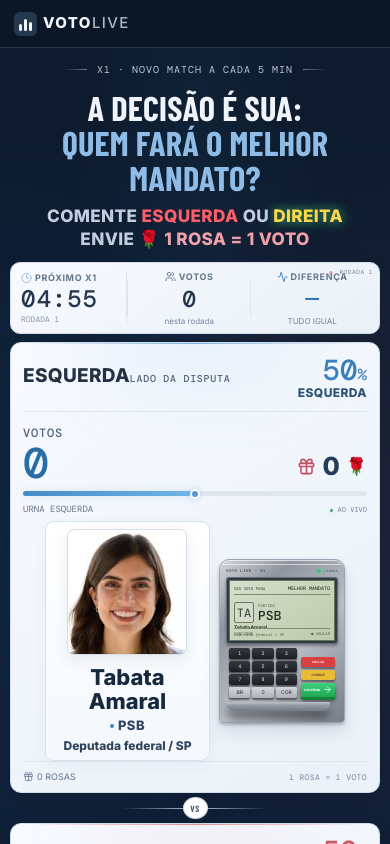
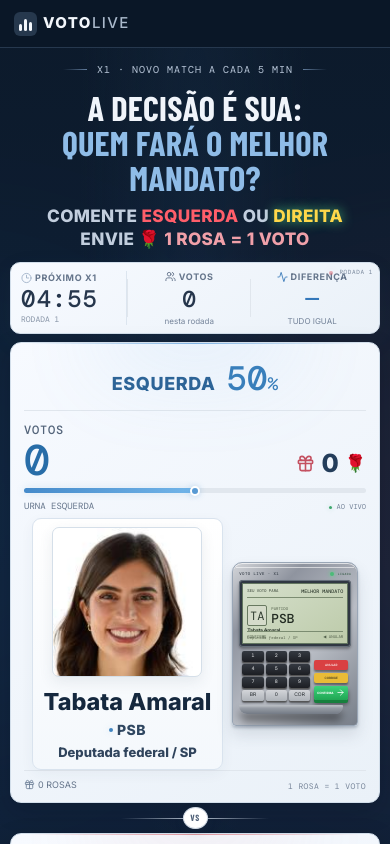
Before and after one commit to HigorMra/votinggame, a React (Vite) app: page / in a window 390 px wide. Shown: the top 844 px of the page. Built offline with nearby package versions, Linux system fonts and the light colour scheme; a web font is replaced by a local one.

Commit message:
Expand candidate cards and center side labels

```diff
--- a/src/App.jsx
+++ b/src/App.jsx
@@ -143,8 +143,7 @@
   return <Panel className={`candidate-card card-${color}`}>
     <div className="card-glow" />
     <div className="candidate-head">
-      <div className={`candidate-label label-${color}`}><strong className="side-name">{meta.label}</strong><span className="candidate-tag">LADO DA DISPUTA</span></div>
-      <div className={`side-share share-${color}`}><strong>{percent}<small>%</small></strong><span className="share-label">{meta.label}</span></div>
+      <div className={`side-share share-${color}`}><span className="share-label">{meta.label}</span><strong>{percent}<small>%</small></strong></div>
     </div>
     <div className="card-divider" />
     <div className="score-row"><div><span className="micro-label">VOTOS</span><div className={`score score-${color}`}><ScoreNumber value={score}/></div></div><div className="rose-total"><Gift size={18}/><b>{gifts}</b><span>🌹</span></div></div>
--- a/src/theme-light.css
+++ b/src/theme-light.css
@@ -269,3 +269,36 @@
   .match-info h1{font-size:clamp(32px,8.8vw,45px);line-height:1.02}
   .side-share .share-label{font-size:12px;font-weight:900;letter-spacing:.4px}
 }
+
+/* Use the card header for one centered side + percentage label; reclaim room for portraits. */
+.candidate-head{justify-content:center;min-height:50px}
+.candidate-head .side-share{width:100%;margin:0;flex-direction:row;align-items:baseline;justify-content:center;gap:12px}
+.side-share .share-label{font-size:19px;font-weight:900;letter-spacing:.8px;color:#2d6497}
+.share-red .share-label{color:#b34853}
+.side-share strong{font-size:36px;font-weight:900}
+.side-share strong small{font-size:19px;font-weight:900}
+.candidate-card{padding:14px 16px 12px}
+.card-divider{margin:8px 0}
+.machine-stage{min-height:0;gap:12px}
+.candidate-profile{max-width:56%;padding:10px 9px;gap:8px}
+.candidate-profile img{max-width:164px;height:176px}
+.candidate-description{margin-top:6px;gap:5px}
+.candidate-description>strong{font-size:clamp(22px,2.7vw,28px);line-height:1.05}
+.candidate-description .candidate-party{font-size:15px}
+.candidate-office{font-size:14px;line-height:1.2}
+@media(max-width:700px), (max-aspect-ratio:4/5){
+  .candidate-head{min-height:48px}
+  .candidate-head .side-share{gap:11px}
+  .side-share .share-label{font-size:18px;letter-spacing:.6px}
+  .side-share strong{font-size:34px}
+  .side-share strong small{font-size:18px}
+  .candidate-card{padding:12px 13px 10px}
+  .card-divider{margin:7px 0}
+  .machine-stage{min-height:0;gap:9px}
+  .candidate-profile{max-width:56%;padding:8px 7px;gap:7px}
+  .candidate-profile img{max-width:150px;height:150px}
+  .candidate-description{margin-top:6px;gap:5px}
+  .candidate-description>strong{font-size:clamp(20px,6vw,25px);line-height:1.05}
+  .candidate-description .candidate-party{font-size:14px}
+  .candidate-office{font-size:13px;line-height:1.18}
+}
```
